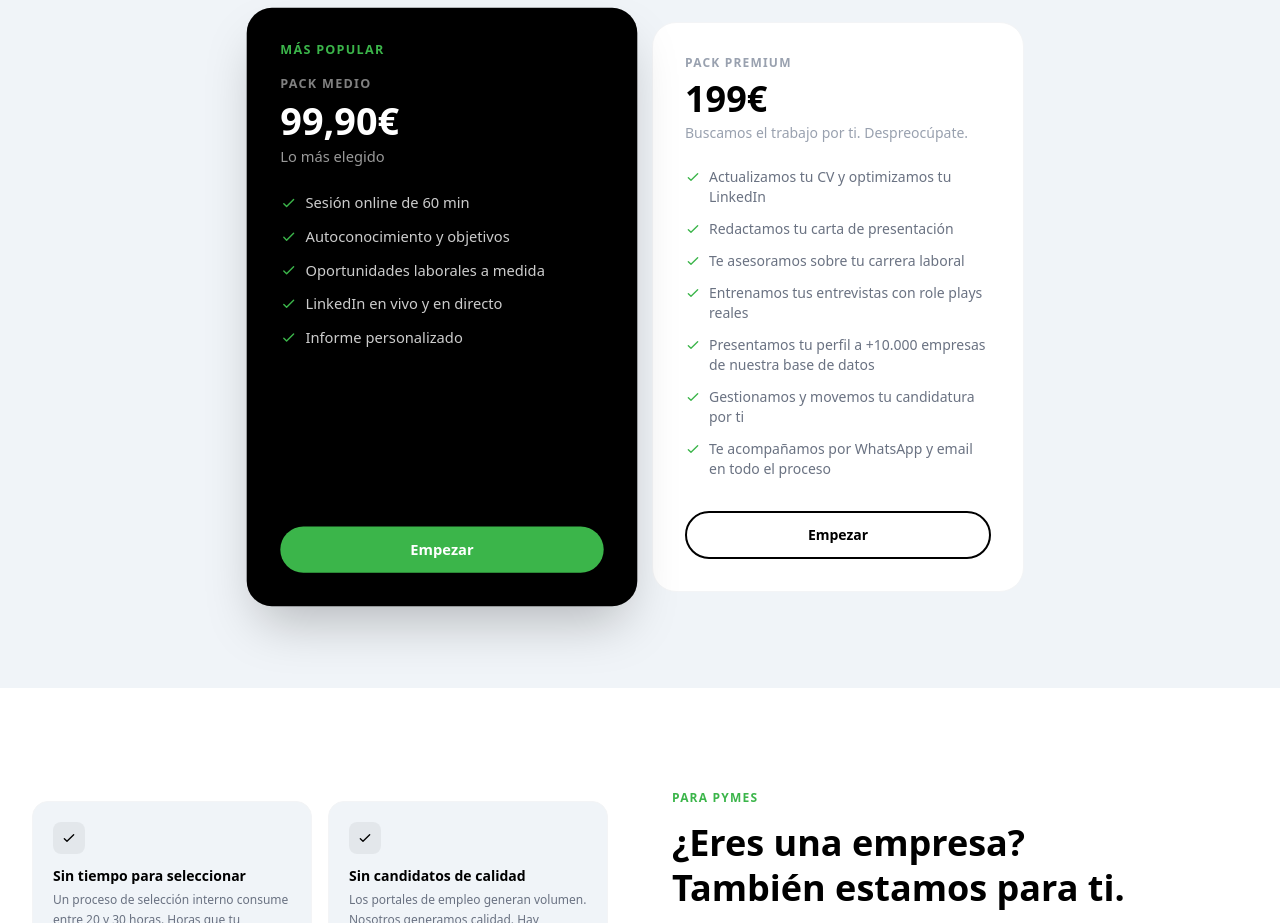
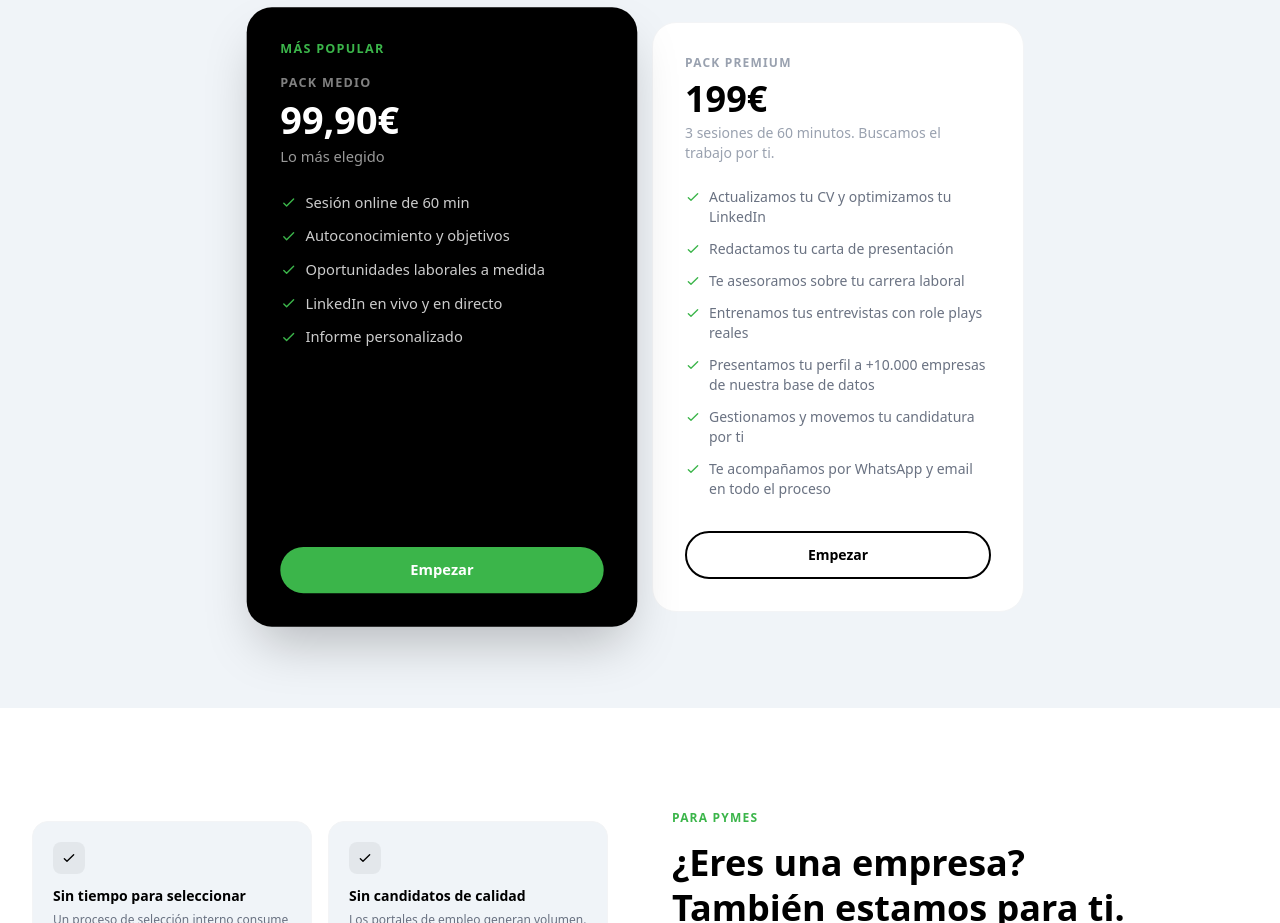
Before and after one commit to Job2Jump/job2jump-web, a Next.js app: page / in a window 1280 px wide. Shown: the part 2080-3003 px from the top of the page. Built offline with nearby package versions, Linux system fonts and the light colour scheme.

Commit message:
Pack Premium: añade 3 sesiones de 60 min en la descripción
Co-Authored-By: Claude Sonnet 4.6 <noreply@anthropic.com>

```diff
--- a/app/page.js
+++ b/app/page.js
@@ -173,7 +173,7 @@ export default function Home() {
               {
                 nombre: "Pack Premium",
                 precio: "199€",
-                desc: "Buscamos el trabajo por ti. Despreocúpate.",
+                desc: "3 sesiones de 60 minutos. Buscamos el trabajo por ti.",
                 items: [
                   "Actualizamos tu CV y optimizamos tu LinkedIn",
                   "Redactamos tu carta de presentación",
```
